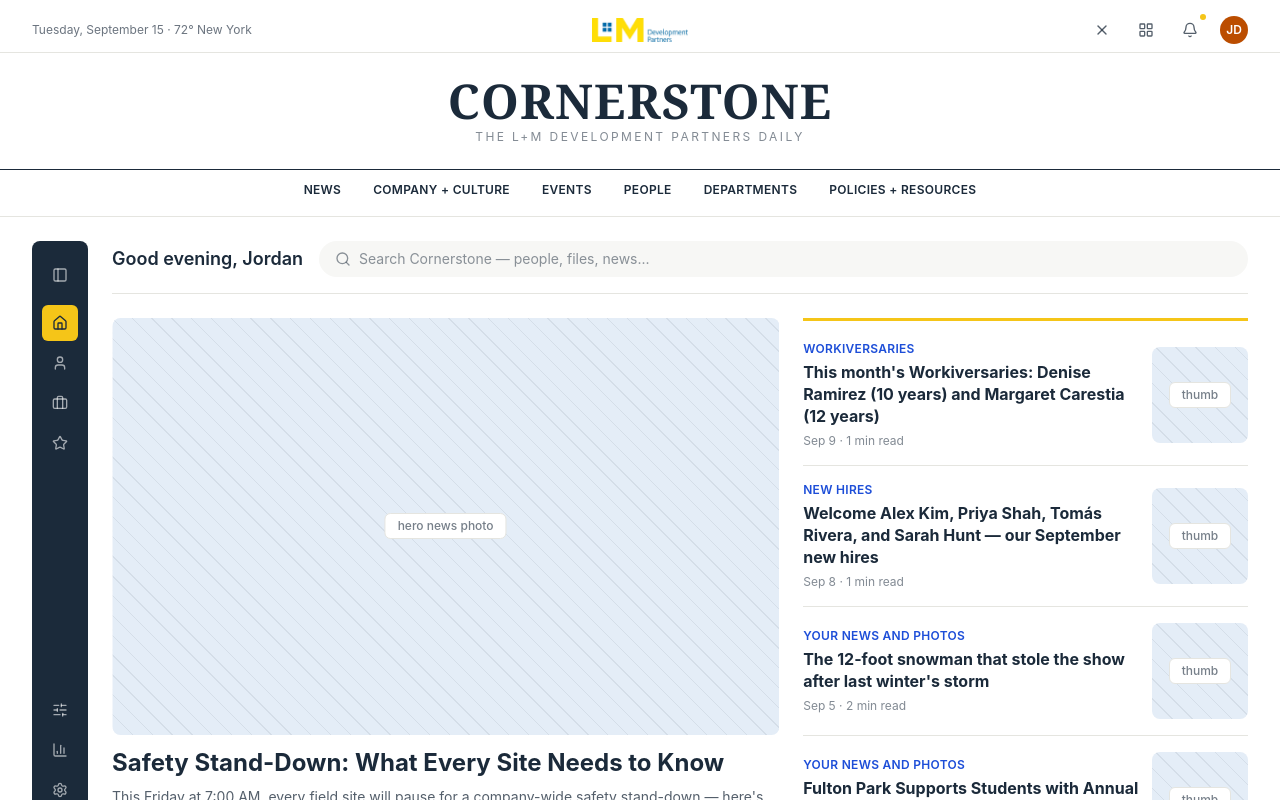
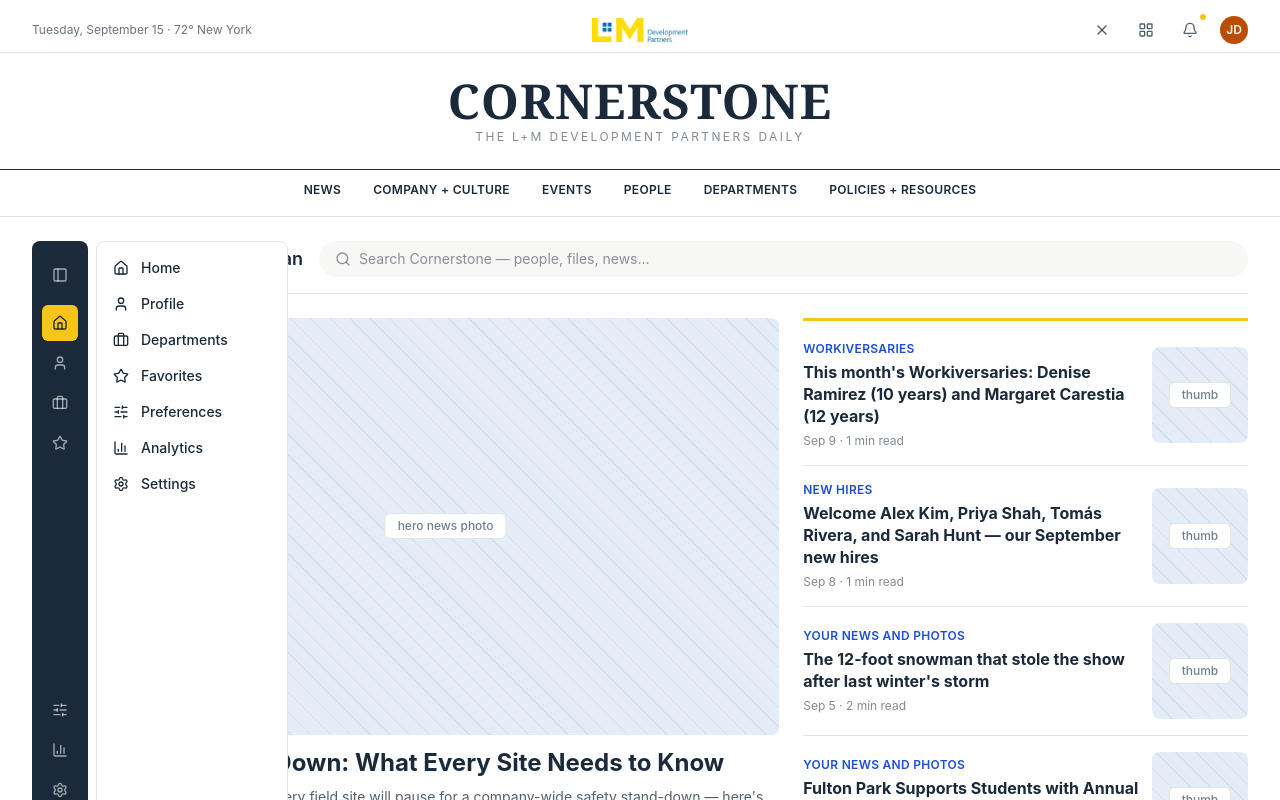
Before and after one commit to BriqBI-Devs/cornerstone-fe-staging, a React (Vite) app: page / in a window 1280 px wide. Both pictures are taken after a click on the button 60 px from the left and 275 px from the top of the page. Shown: the top 800 px of the page. Built offline with nearby package versions, Linux system fonts and the light colour scheme.

Commit message:
Refactor HomeSidebar and HomePage: add toggle functionality to HomeSidebar, enhance layout with absolute positioning, and adjust z-index for improved visibility.

```diff
--- a/src/features/home/HomeSidebar.tsx
+++ b/src/features/home/HomeSidebar.tsx
@@ -1,4 +1,5 @@
 import { BarChart3, Briefcase, Home, PanelLeft, Settings, SlidersHorizontal, Star, User } from "lucide-react";
+import { useState } from "react";
 import { cn } from "../../lib/cn";
 
 const TOP_ITEMS = [
@@ -15,14 +16,31 @@ const BOTTOM_ITEMS = [
 ];
 
 export function HomeSidebar() {
+  const [open, setOpen] = useState(false);
+
   return (
-    <div className="sticky top-[217px] hidden h-[calc(100svh_-_217px)] w-14 shrink-0 flex-col items-center gap-1 self-start rounded-card bg-brand-navy py-4 md:flex">
+    <div className="sticky top-[217px] z-20 hidden h-[calc(100svh_-_217px)] w-14 shrink-0 flex-col items-center gap-1 self-start rounded-card bg-brand-navy py-4 md:flex">
       <button
+        onClick={() => setOpen((v) => !v)}
         aria-label="Toggle panel"
         className="mb-2 flex h-9 w-9 items-center justify-center rounded-md text-white/60 hover:bg-white/10 hover:text-white"
       >
         <PanelLeft className="h-4 w-4" />
       </button>
+
+      {open && (
+        <div className="absolute left-full top-0 z-20 ml-2 h-full w-48 rounded-card border border-border bg-surface p-2 shadow-card">
+          {[...TOP_ITEMS, ...BOTTOM_ITEMS].map(({ icon: Icon, label }) => (
+            <div
+              key={label}
+              className="flex items-center gap-3 rounded-md px-2 py-2 text-sm font-medium text-brand-navy hover:bg-surface-subtle"
+            >
+              <Icon className="h-4 w-4 shrink-0" />
+              {label}
+            </div>
+          ))}
+        </div>
+      )}
 
       <div className="flex flex-col gap-1">
         {TOP_ITEMS.map(({ icon: Icon, label, active }) => (
--- a/src/pages/home/HomePage.tsx
+++ b/src/pages/home/HomePage.tsx
@@ -24,13 +24,13 @@ export function HomePage() {
   const { searchOpen } = useOutletContext<{ searchOpen: boolean }>();
 
   return (
-    <div className="flex gap-6">
+    <div className="isolate flex gap-6">
       <HomeSidebar />
 
       <div className="flex flex-1 flex-col gap-6">
         {/* top-[217px] clears the pinned header in PublicLayout
             (utility bar 53 + masthead 117 + nav 47). */}
-        <div className="sticky top-[217px] z-20 -mt-6 flex items-center justify-between gap-4 border-b border-border bg-surface pb-4 pt-6">
+        <div className="sticky top-[217px] z-10 -mt-6 flex items-center justify-between gap-4 border-b border-border bg-surface pb-4 pt-6">
           <h1 className="shrink-0 text-lg font-semibold text-brand-navy">
             {getGreeting()}, Jordan
           </h1>
```
